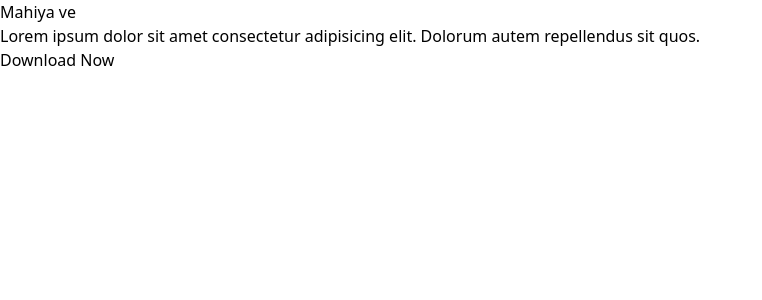
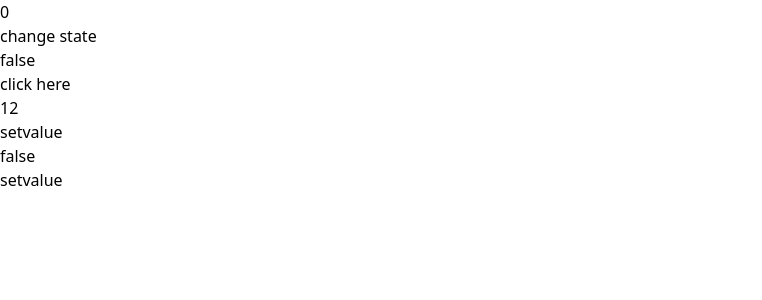
Before and after one commit to deepakmehta7527/reactjsBasic, a React (Vite) app: page / in a window 1280 px wide. Shown: the top 300 px of the page, without its empty margins (0-762 px from the left). Built offline with nearby package versions, Linux system fonts and the light colour scheme.

Commit message:
useState hook

```diff
--- a/src/component/Card.jsx
+++ b/src/component/Card.jsx
@@ -1,23 +1,47 @@
-import React from "react";
+import React, { useState } from 'react'
 
-const Card = () => {
+const card = () => {
+//setcore state
+  const [score,setscore]=useState(0);
 
-  // Function to handle button click event
-  function handle(){
-    alert("download started now");
-  }
+// setbanned
+const [banned,setbanned]=useState(false)
+
+// setvalue
+const [value,setvalue]=useState(12)
+
+
+// let see how to change object value
+const [objectvalue,setobjectvalue]=useState({name:"deepak",isBanned:false})
 
 
   return (
-     <div className="w-full h-screen bg-zinch-300 flex flex-col gap-10 items-center justify-center">
-      <div className="w-90 px-3 py-2 bg-zinc-100 rounded-md">
-        <h3 className="font-semibold text-xl">Mahiya ve</h3>
-        <p className="text-xs mt-2">Lorem ipsum dolor sit amet consectetur adipisicing elit. Dolorum autem repellendus sit quos.</p>
-<button className="px-2 py-1 bg-blue-400 text-xs" onClick={handle}>Download Now</button>
-      </div>
+    <div>
+     <div className='px-10 '>{score}</div>
+     {/* setstate set in this way don't set directly like - setstate(5) it will call directly so try to
+     make function then call like below */}
 
-     </div>
+{/* setscore button */}
+     <button onClick={()=>setscore(5)} className='px-5 rounded-md bg-[red]'>change state</button>
+
+{/* setbanned */}
+     <h2 className='px-5'>{banned.toString()}</h2>
+     <button onClick={()=>setbanned(!banned)} className='px-5 rounded-md bg-[red]'>click here</button>
+
+{/* setvalue */}
+<h2 className='px-5'>{value}</h2>
+     <button onClick={()=>setvalue((prev)=>prev+1)} className='px-5 rounded-md bg-[red]'>setvalue</button>
+
+{/* setobject value let see how to change */}
+{/* first store all value in the form of copy then change */}
+     <h2 className='px-5'>{objectvalue.isBanned.toString()}</h2>
+     <button onClick={()=>setobjectvalue({...objectvalue,isBanned:objectvalue.isBanned})} className='px-5 rounded-md bg-[red]'>setvalue</button>
+
+
+
+
+    </div>
   )
-};
+}
 
-export default Card;
+export default card
```
Also changed, not shown: 1 other file (tests, documents, lock files or other folders).
